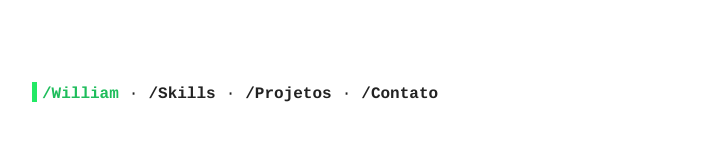
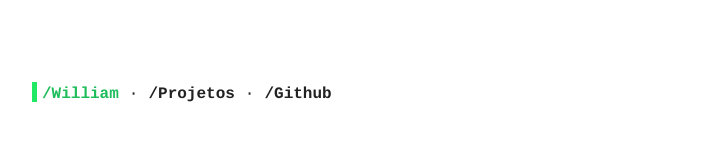
Before and after one commit to WilliamPscheidt/william-portifolio-react, a React (Create React App) app: page / in a window 1280 px wide. Shown: the top 160 px of the page, without its empty margins (38-744 px from the left). Built offline with nearby package versions, Linux system fonts and the light colour scheme.

Commit message:
Header changed

```diff
--- a/src/components/header.js
+++ b/src/components/header.js
@@ -4,11 +4,9 @@
         <nav className="header" id="header">
             <a href="#header" className="active">/William</a>
             <span id="span-header">·</span>
-            <a href="#skills">/Skills</a>
-            <span id="span-header">·</span>
             <a href="#projetos">/Projetos</a>
             <span id="span-header">·</span>
-            <a href="#contato">/Contato</a>
+            <a href="https://github.com/WilliamPscheidt">/Github</a>
         </nav>
         <h1 className="my-name">William Pscheidt Polaski</h1>
         <h1 className="my-title">Back-end Developer</h1>
```
